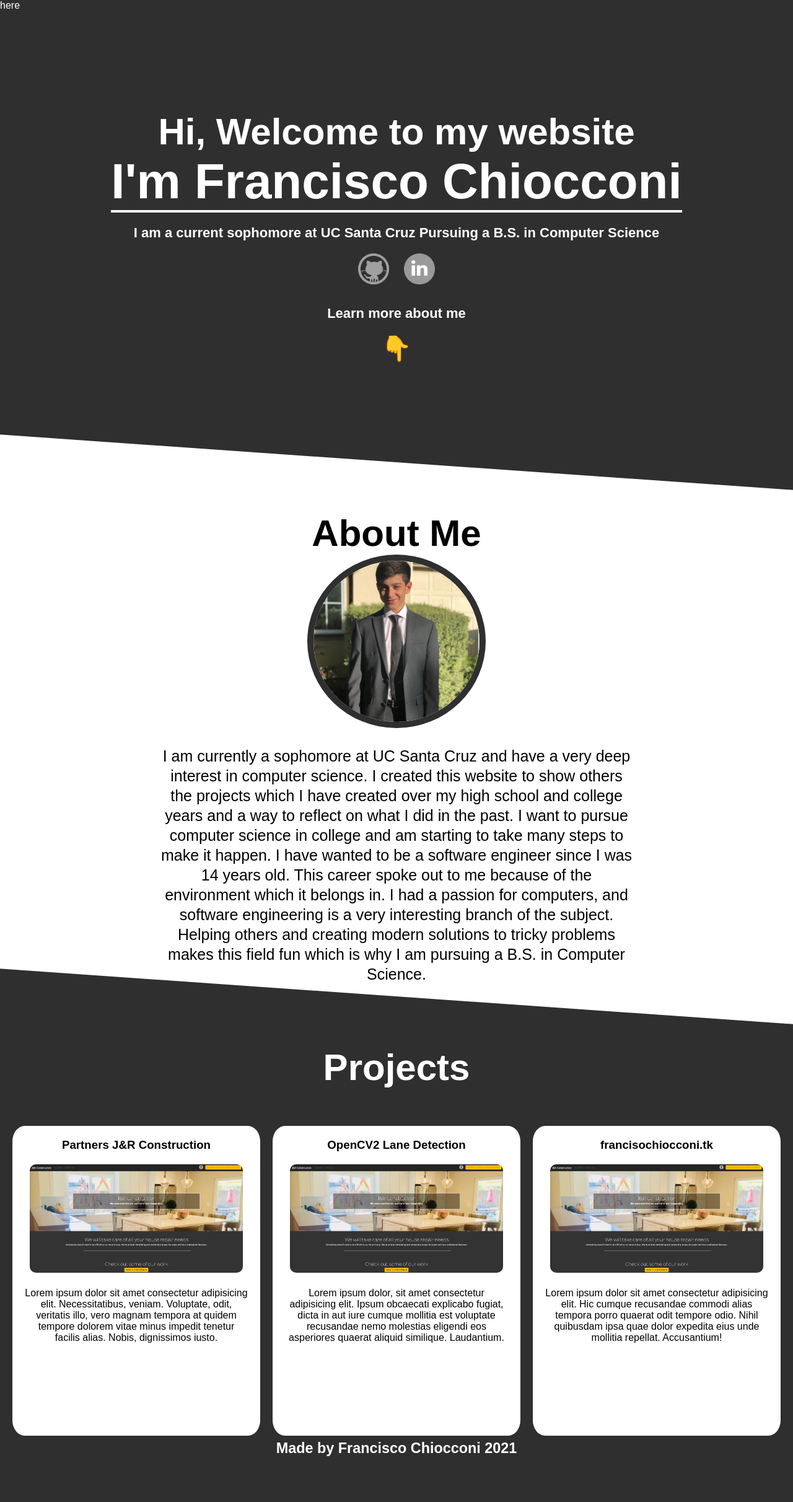
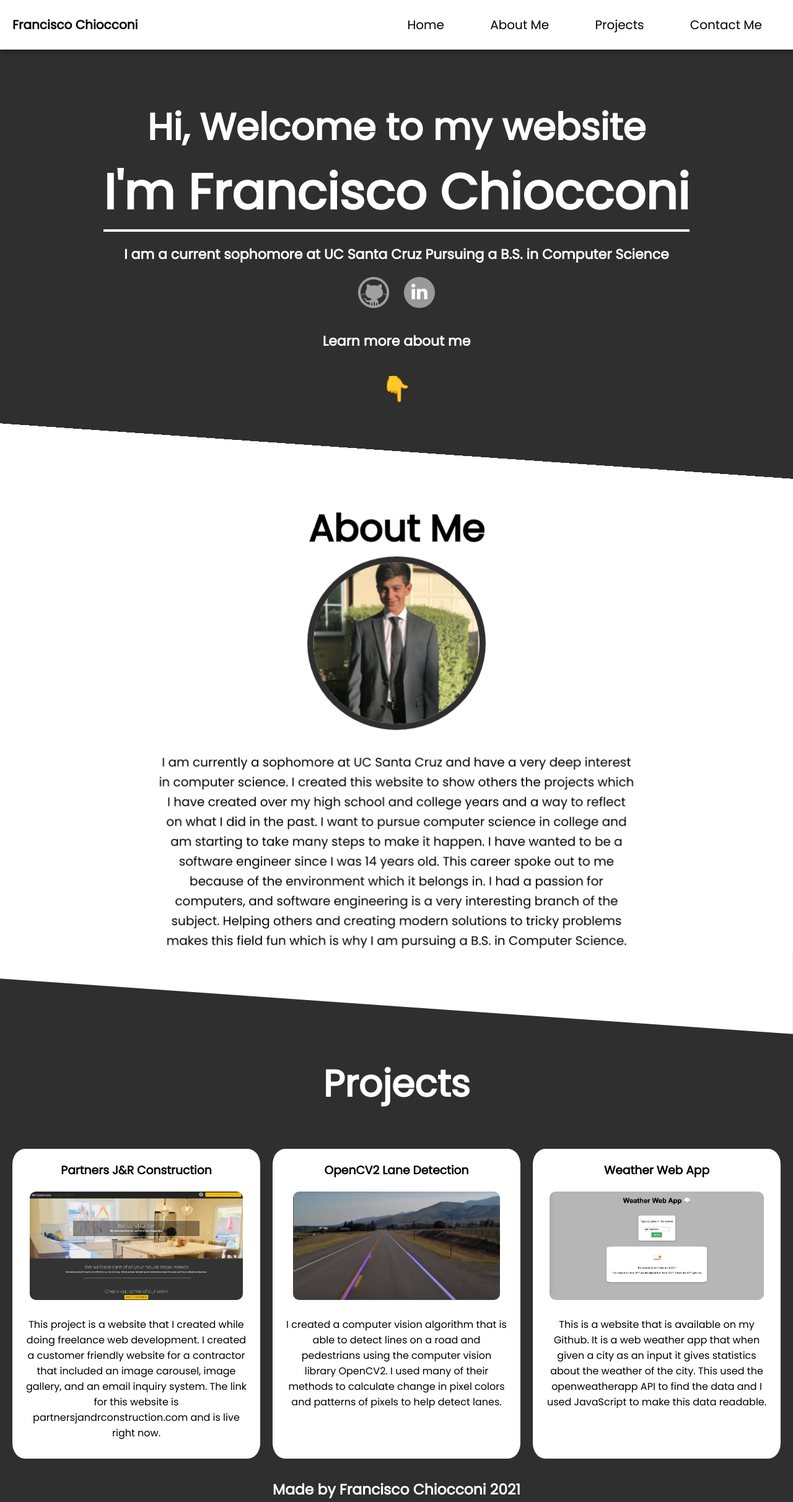
Before and after one commit to FranciscoChiocconi/College_Portfolio, a plain HTML site: page index.html in a window 1280 px wide. Shown: the whole page at 62% size. Before the commit the page ends 2357 px from the top, so only its background shows below. Drawn offline with Linux system fonts and the light colour scheme.

Commit message:
navbar and projects

```diff
--- a/index.html
+++ b/index.html
@@ -17,25 +17,36 @@
       <p class="burger">here</p>
     </div>
 
+    <nav class="navver">
+      <h3 class="logo">Francisco Chiocconi</h3>
+      <ul class="">
+        <a href="#home"><li class="main_nav">Home</li></a>
+        <a href="#about_me"><li class="main_nav">About Me</li></a>
+        <a href="#projects"><li class="main_nav">Projects</li></a>
+        <li class="main_nav">Contact Me</li>
+      </ul>
+    </nav>
+
     <div class="cover hidden">
       <div class="hidden_nav">
         <ul class="hidden_nav_elements">
           <li class="element">Home</li>
+          <li class="element">About Me</li>
           <li class="element">Projects</li>
-          <li class="element">About Me</li>
           <li class="element">Contact Me</li>
         </ul>
       </div>
     </div>
 
+    <section data-index="0" class="home_observe" id="home">
       <div class="header">
         <div class="section_1">
           <h2 class="section_title_1">Hi, Welcome to my website</h2>
           <h1 class="section_title_2">I'm Francisco Chiocconi</h1>
           <div class="line"></div>
           <h3 class="section_title_3">
-          I am a current sophomore at UC Santa Cruz Pursuing a B.S. in Computer
-          Science
+            I am a current sophomore at UC Santa Cruz Pursuing a B.S. in
+            Computer Science
           </h3>
           <div class="under_info">
             <a href="https://github.com/FranciscoChiocconi" target="_blank"
@@ -48,15 +59,13 @@
             </a>
           </div>
           <h3 class="section_title_4">Learn more about me</h3>
-        <h3
-          class="section_title_4"
-          style="margin-bottom: 20px; font-size: 40px"
-        >
-          👇
-        </h3>
+          <h3 class="emoji" style="margin-bottom: 20px; font-size: 40px">👇</h3>
         </div>
       </div>
-    <div class="section_2">
+    </section>
+
+    <section data-index="1" class="aboutme_observe">
+      <div class="section_2" id="about_me">
         <div class="about_me">
           <h2 class="about_me_title">About Me</h2>
           <img class="about_me_image" src="Images/me.jpg" alt="" />
@@ -64,18 +73,21 @@
             I am currently a sophomore at UC Santa Cruz and have a very deep
             interest in computer science. I created this website to show others
             the projects which I have created over my high school and college
-          years and a way to reflect on what I did in the past. I want to pursue
-          computer science in college and am starting to take many steps to make
-          it happen. I have wanted to be a software engineer since I was 14
-          years old. This career spoke out to me because of the environment
-          which it belongs in. I had a passion for computers, and software
-          engineering is a very interesting branch of the subject. Helping
-          others and creating modern solutions to tricky problems makes this
-          field fun which is why I am pursuing a B.S. in Computer Science.
+            years and a way to reflect on what I did in the past. I want to
+            pursue computer science in college and am starting to take many
+            steps to make it happen. I have wanted to be a software engineer
+            since I was 14 years old. This career spoke out to me because of the
+            environment which it belongs in. I had a passion for computers, and
+            software engineering is a very interesting branch of the subject.
+            Helping others and creating modern solutions to tricky problems
+            makes this field fun which is why I am pursuing a B.S. in Computer
+            Science.
           </p>
         </div>
       </div>
-    <div class="section_3">
+    </section>
+    <section data-index="2" class="project_observe">
+      <div class="section_3" id="projects">
         <div class="projects">
           <h2 class="projects_title">Projects</h2>
           <div class="boards">
@@ -84,40 +96,44 @@
                 <h3>Partners J&R Construction</h3>
                 <img class="board_image" src="Images/jandr.png" alt="" />
                 <p>
-                Lorem ipsum dolor sit amet consectetur adipisicing elit.
-                Necessitatibus, veniam. Voluptate, odit, veritatis illo, vero
-                magnam tempora at quidem tempore dolorem vitae minus impedit
-                tenetur facilis alias. Nobis, dignissimos iusto.
+                  This project is a website that I created while doing freelance
+                  web development. I created a customer friendly website for a
+                  contractor that included an image carousel, image gallery, and
+                  an email inquiry system. The link for this website is
+                  partnersjandrconstruction.com and is live right now.
                 </p>
               </div>
             </div>
             <div class="board_design">
               <div class="inside_board">
                 <h3>OpenCV2 Lane Detection</h3>
-              <img class="board_image" src="Images/jandr.png" alt="" />
+                <img class="board_image" src="Images/opencv.png" alt="" />
                 <p>
-                Lorem ipsum dolor, sit amet consectetur adipisicing elit. Ipsum
-                obcaecati explicabo fugiat, dicta in aut iure cumque mollitia
-                est voluptate recusandae nemo molestias eligendi eos asperiores
-                quaerat aliquid similique. Laudantium.
+                  I created a computer vision algorithm that is able to detect
+                  lines on a road and pedestrians using the computer vision
+                  library OpenCV2. I used many of their methods to calculate
+                  change in pixel colors and patterns of pixels to help detect
+                  lanes.
                 </p>
               </div>
             </div>
             <div class="board_design">
               <div class="inside_board">
-              <h3>francisochiocconi.tk</h3>
-              <img class="board_image" src="Images/jandr.png" alt="" />
+                <h3>Weather Web App</h3>
+                <img class="board_image" src="Images/weather.png" alt="" />
                 <p>
-                Lorem ipsum dolor sit amet consectetur adipisicing elit. Hic
-                cumque recusandae commodi alias tempora porro quaerat odit
-                tempore odio. Nihil quibusdam ipsa quae dolor expedita eius unde
-                mollitia repellat. Accusantium!
+                  This is a website that is available on my Github. It is a web
+                  weather app that when given a city as an input it gives
+                  statistics about the weather of the city. This used the
+                  openweatherapp API to find the data and I used JavaScript to
+                  make this data readable.
                 </p>
               </div>
             </div>
           </div>
         </div>
       </div>
+    </section>
 
     <div class="footer">
       <h3>Made by Francisco Chiocconi 2021</h3>
--- a/looks.css
+++ b/looks.css
@@ -1,8 +1,10 @@
+@import url("https://fonts.googleapis.com/css2?family=Poppins&display=swap");
 * {
   margin: 0;
   padding: 0;
   box-sizing: border-box;
-  font-family: sans-serif;
+  font-family: Poppins;
+  scroll-behavior: smooth;
 }
 body {
   background-color: #2f2f2f;
@@ -13,7 +15,7 @@ body {
 
 .nav {
   min-width: 100vw;
-  display: flex;
+  display: none;
 }
 .burger {
   color: white;
@@ -50,23 +52,51 @@ body {
 
 @keyframes slideInFromLine {
   0% {
-    transform: translateY(25%);
+    transform: translateY(35%);
     opacity: 0;
   }
   100% {
-    transform: translateX(0);
+    transform: translateY(0);
     opacity: 100;
   }
 }
 @keyframes slideOutFromLine {
   0% {
-    transform: translateY(-25%);
+    transform: translateY(-35%);
     opacity: 0;
   }
   100% {
-    transform: translateX(0);
+    transform: translateY(0);
     opacity: 100;
   }
+}
+
+@keyframes lineOpacity {
+  0% {
+    opacity: 0;
+  }
+  100% {
+    opacity: 100;
+  }
+}
+
+@keyframes bounce {
+  0% {
+    transform: translateY(-35%);
+  }
+  50% {
+    transform: translateY(0);
+  }
+  100% {
+    transform: translateY(-35%);
+  }
+}
+
+.emoji {
+  padding-top: 20px;
+  font-size: 22px;
+  margin-top: 10px;
+  animation: 2s linear 0s infinite bounce;
 }
 
 .header {
@@ -85,12 +115,12 @@ body {
   font-size: 80px;
 }
 .section_title_3 {
-  animation: 1.5s ease-out 0s 1 slideOutFromLine;
+  animation: 1s ease-out 0s 1 slideOutFromLine;
   padding-top: 20px;
   font-size: 22px;
 }
 .section_title_4 {
-  animation: 1.5s ease-out 0s 1 slideOutFromLine;
+  animation: 1s ease-out 0s 1 slideOutFromLine;
   padding-top: 20px;
   font-size: 22px;
 }
@@ -101,6 +131,7 @@ body {
   color: #ffffff;
 }
 .line {
+  animation: 2s ease-out 0s 1 lineOpacity;
   display: flex;
   height: 4px;
   background-color: #ffffff;
@@ -126,6 +157,7 @@ body {
 }
 .under_info {
   margin-top: 10px;
+  animation: 1s ease-out 0s 1 slideOutFromLine;
 }
 .about_me_image {
   border-radius: 50%;
@@ -135,9 +167,9 @@ body {
 .about_me_text {
   line-height: 32px;
   margin-top: 20px;
-  font-size: 25px;
+  font-size: 20px;
   max-width: 60vw;
-  margin-bottom: 20px;
+  margin-bottom: 90px;
 }
 .section_3 {
   min-width: 100vw;
@@ -182,6 +214,7 @@ body {
   height: 175px;
 }
 .footer {
+  margin-top: 30px;
   font-size: 20px;
   color: white;
   justify-content: center;
@@ -190,3 +223,109 @@ body {
   background-color: #2f2f2f;
   line-height: 5vh;
 }
+.navver {
+  box-shadow: 0px 3px 10px rgb(0, 0, 0, 0.4);
+  background-color: white;
+  min-width: 100vw;
+  z-index: 2;
+  position: fixed;
+  padding-top: 25px;
+  padding-bottom: 25px;
+  display: flex;
+  justify-content: center;
+}
+a {
+  text-decoration: none;
+}
+
+.main_nav {
+  border-radius: 120px;
+  padding-right: 20px;
+  padding-left: 20px;
+  padding-top: 10px;
+  padding-bottom: 10px;
+  font-size: 20px;
+  margin-right: 30px;
+  display: inline;
+  color: black;
+}
+
+.main_nav:hover {
+  background-color: rgb(136, 136, 136, 0.3);
+}
+.logo {
+  margin-right: auto;
+  font-size: 20px;
+  padding-left: 20px;
+}
+@media (min-width: 701px) and (max-width: 1100px) {
+  .logo {
+    font-size: 15px;
+  }
+  .main_nav {
+    font-size: 15px;
+    margin-right: 10px;
+  }
+  .section_title_1 {
+    font-size: 40px;
+  }
+  .section_title_2 {
+    font-size: 50px;
+  }
+  .section_title_3 {
+    font-size: 20px;
+  }
+  .section_title_4 {
+    font-size: 20px;
+  }
+  .about_me_title {
+    font-size: 50px;
+  }
+  .about_me_text {
+    font-size: 18px;
+    line-height: 28px;
+  }
+  .projects_title {
+    font-size: 50px;
+  }
+  .navver {
+    justify-content: space-evenly;
+    margin-right: none;
+  }
+}
+@media (max-width: 700px) {
+  .nav {
+    display: flex;
+  }
+  .section_title_1 {
+    font-size: 25px;
+  }
+  .section_title_2 {
+    font-size: 30px;
+  }
+  .section_title_3 {
+    font-size: 15px;
+  }
+  .section_title_4 {
+    font-size: 15px;
+  }
+  .about_me_title {
+    font-size: 40px;
+  }
+  .about_me_text {
+    font-size: 15px;
+    line-height: 20px;
+  }
+  .projects_title {
+    font-size: 40px;
+  }
+  .board_image {
+    height: 150px;
+  }
+  .footer {
+    font-size: 15px;
+  }
+  .navver {
+    display: none;
+  }
+}
--- a/script.js
+++ b/script.js
@@ -1,5 +1,8 @@
 const menuBtn = document.querySelector(".burger");
 const cover = document.querySelector(".cover");
+const sections = document.querySelectorAll("section");
+const navEl = document.getElementsByClassName(".main_nav");
+
 let menuOpen = false;
 
 menuBtn.addEventListener("click", function (e) {
@@ -15,3 +18,21 @@ menuBtn.addEventListener("click", function (e) {
     menuOpen = false;
   }
 });
+
+const options = {
+  threshold: 0.8,
+};
+
+let observer = new IntersectionObserver(navCheck, options);
+
+function navCheck(entries) {
+  entries.forEach((entry) => {
+    console.log(navEl);
+    const className = entry.target.className.split("_")[0];
+    console.log(className);
+  });
+}
+
+sections.forEach((section) => {
+  observer.observe(section);
+});
```
Also changed, not shown: Images/opencv.png (added), Images/weather.png (added). Lines whose indentation alone changed are shown as unchanged.
